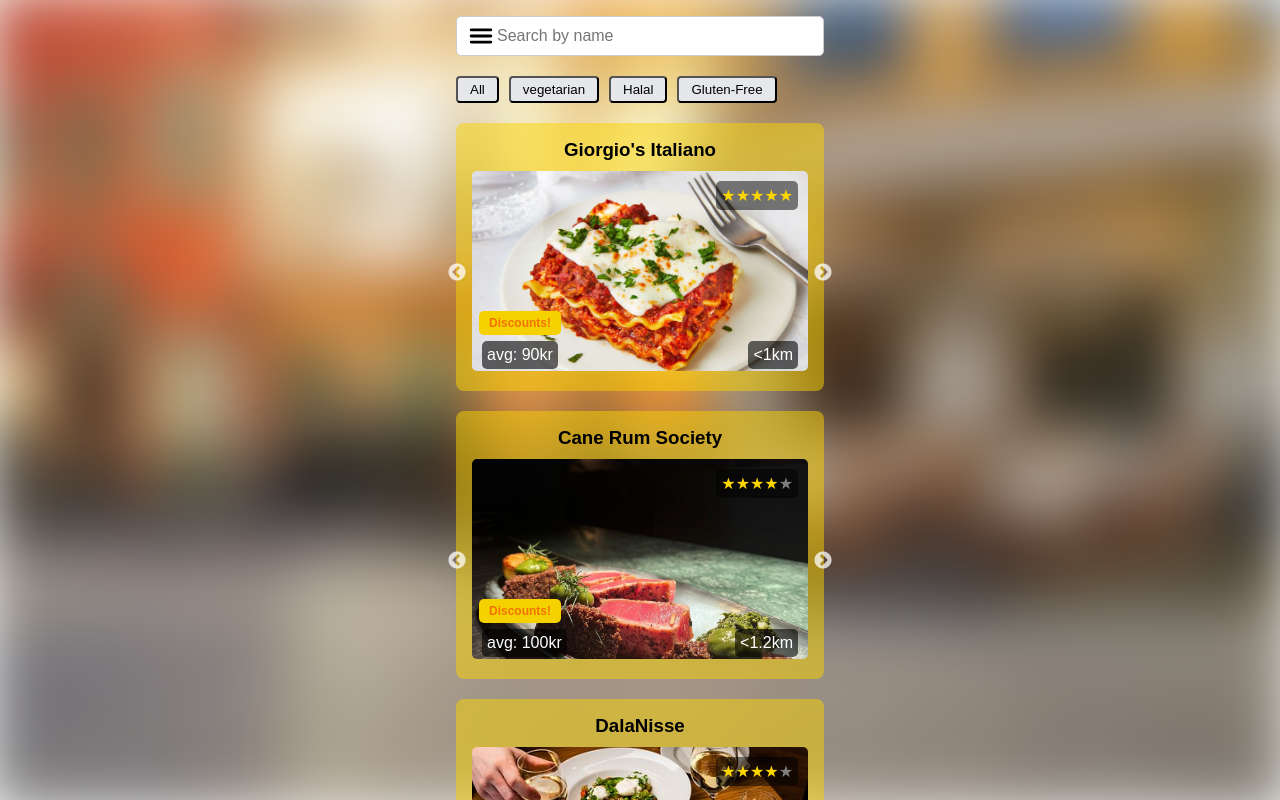
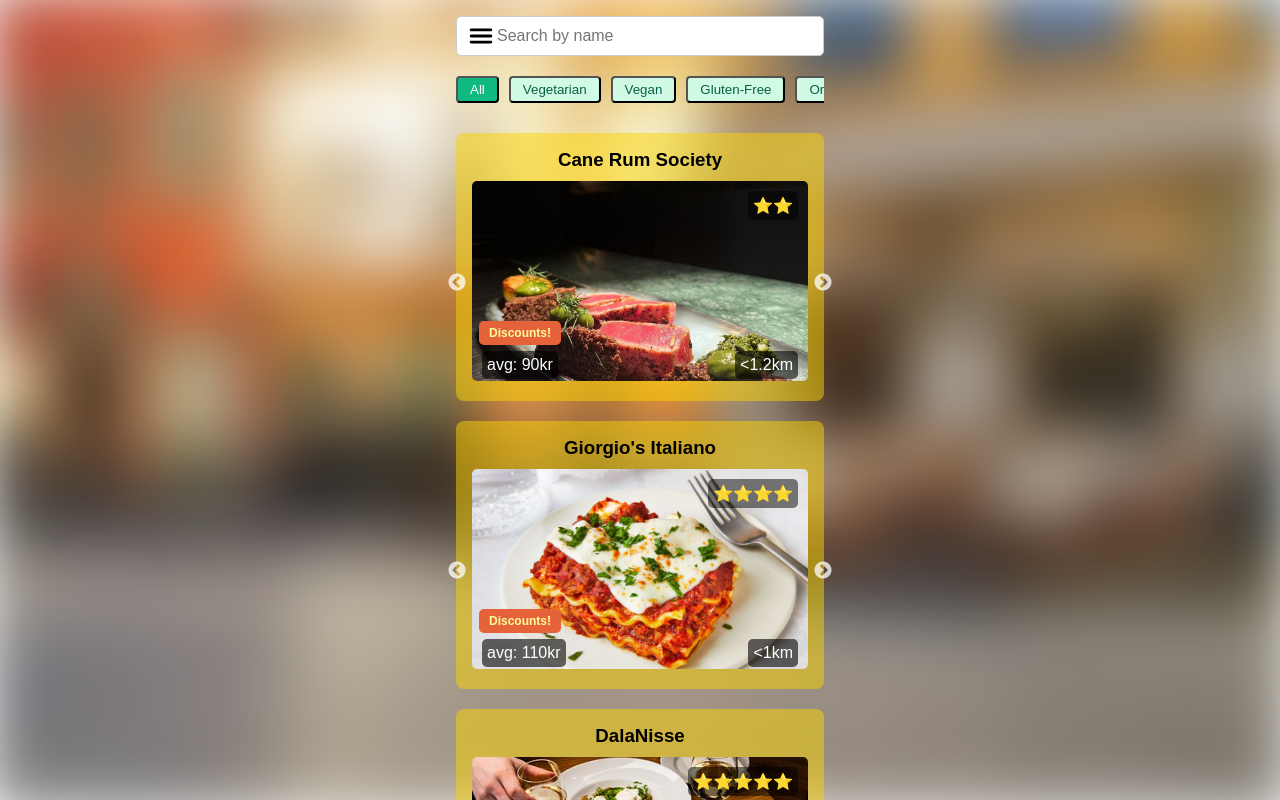
Before and after one commit to Karl-7/Restaurant-Menu-App, a React (Create React App) app: page / in a window 1280 px wide. Shown: the top 800 px of the page. Built offline with nearby package versions, Linux system fonts and the light colour scheme.

Commit message:
final_real

```diff
--- a/src/components/RestaurantCard.js
+++ b/src/components/RestaurantCard.js
@@ -18,10 +18,11 @@ function RestaurantCard({ name, rating, imageList, price, distance, onDiscountCl
 
   const renderStars = (rating) => {
     const stars = [];
-    for (let i = 1; i <= 5; i++) {
+    for (let i = 0; i < rating; i++) {
       stars.push(
         <span key={i} style={{ color: i <= rating ? 'gold' : 'gray' }}>
-          ★
+          {/* ★ */}
+          ⭐
         </span>
       );
     }
--- a/src/main.css
+++ b/src/main.css
@@ -37,20 +37,35 @@
   margin-bottom: 20px;
   display: flex;
   gap: 10px;
+  overflow-x: auto;           /* Enable horizontal scrolling */
+  white-space: nowrap;        /* Prevent wrapping */
+  -webkit-overflow-scrolling: touch; /* Smooth scrolling on iOS */
+  padding-bottom: 10px;       /* Space for scrollbar */
+}
+
+/* Optional: Customize scrollbar appearance */
+.filters::-webkit-scrollbar {
+  height: 8px;
+}
+
+.filters::-webkit-scrollbar-thumb {
+  background: #888;
+  border-radius: 4px;
 }
 
 .filter-button {
   padding: 0.25rem 0.75rem;
   border-radius: 0.25rem;
-  background-color: #e5e7eb;
-  color: #000;
+  background-color: #d1fae5; /* Light green background */
+  color: #065f46; /* Dark green text */
   text-align: center;
   cursor: pointer;
+  flex-shrink: 0;            /* Prevent buttons from shrinking */
 }
 
 .filter-button.active {
-  background-color: #f7e478;
-  color: #c15b02;
+  background-color: #10b981; /* Active state: darker green */
+  color: white;
 }
 
 .recommendations {
@@ -108,9 +123,8 @@
   position: absolute;
   bottom: 40px;
   left: 7px; /* Moved to top-left */
-  background-color: #f6d100;
-  color: rgba(239, 94, 3, 0.808);
-
+  background-color: #e5633a;
+  color: rgb(253, 254, 152);
   padding: 5px 10px;
   border-radius: 5px;
   border: none;
@@ -121,8 +135,8 @@
 }
 
 .discount-button:hover {
-  background-color: #e5633a;
-  color: rgb(253, 254, 152);
+  background-color: #f6d100;
+  color: rgba(239, 94, 3, 0.808);
 }
 
 .bottom {
--- a/src/main.js
+++ b/src/main.js
@@ -7,10 +7,14 @@ import { IoMenu } from "react-icons/io5";
 import { CgShoppingCart } from "react-icons/cg";
 import { IoMdCloseCircle } from "react-icons/io";
 
-const categories = ["All", "vegetarian", "Halal", "Gluten-Free"];
+const categories = [
+  "All", "Vegetarian", "Vegan", "Gluten-Free",  "Organic",
+  "No-Seafood", "Halal", "No-Beef", "Low-Carb"
+];
+
 const MainMenu = () => {
   const navigate = useNavigate();
-  const [activeFilter, setActiveFilter] = useState("name");
+  const [activeFilters, setActiveFilters] = useState(["All"]);
   const [searchQuery, setSearchQuery] = useState('');
   const [filteredData, setFilteredData] = useState(data);
   const [showSideMenu, setShowSideMenu] = useState(false);
@@ -18,22 +22,54 @@ const MainMenu = () => {
   const handleSearchChange = (event) => {
     const query = event.target.value;
     setSearchQuery(query);
+    filterData(query, activeFilters);
+  };
+
+  const handleFilterClick = (category) => {
+    let newFilters;
+    if (category === "All") {
+      newFilters = ["All"];
+    } else {
+      if (activeFilters.includes("All")) {
+        newFilters = [category];
+      } else {
+        newFilters = activeFilters.includes(category)
+          ? activeFilters.filter(f => f !== category)
+          : [...activeFilters, category];
+        if (newFilters.length === 0) newFilters = ["All"];
+      }
+    }
+    setActiveFilters(newFilters);
+    filterData(searchQuery, newFilters);
+  };
+
+  const filterData = (query, filters) => {
+    let filtered = data;
+
+    // Special case: Vegetarian + Halal + Gluten-Free
+    const specificFilters = ["Vegetarian", "Halal", "Gluten-Free"];
+    const hasAllSpecificFilters = specificFilters.every(f => filters.includes(f));
+    const hasOnlySpecificFilters = filters.length === specificFilters.length && hasAllSpecificFilters;
+
+    if (hasOnlySpecificFilters) {
+      // Only show DalaNisse (corrected spelling) when exactly these three filters are selected
+      filtered = data.filter(item => item.name === "DalaNisse");
+    } else if (!filters.includes("All")) {
+      // Normal filtering for other combinations, using .some() for type array
+      filtered = data.filter(item =>
+        filters.every(filter =>
+          item.type.some(t => t.toLowerCase() === filter.toLowerCase())
+        )
+      );
+    }
 
     if (query) {
-      const filtered = data.filter(item => {
-        switch (activeFilter) {
-          case 'name':
-            return item.name.toLowerCase().includes(query.toLowerCase());
-          case 'vegetarian':
-            return item.type.toString().includes(query);
-          default:
-            return true;
-        }
-      });
-      setFilteredData(filtered);
-    } else {
-      setFilteredData(data);
+      filtered = filtered.filter(item =>
+        item.name.toLowerCase().includes(query.toLowerCase())
+      );
     }
+
+    setFilteredData(filtered);
   };
 
   const handleDiscountClick = (restaurantName) => {
@@ -48,15 +84,15 @@ const MainMenu = () => {
           type="text"
           value={searchQuery}
           onChange={handleSearchChange}
-          placeholder={activeFilter === 'name' ? "Search by name" : "Search by vegetarian"}
+          placeholder="Search by name"
         />
       </div>
       <div className="filters">
         {categories.map((cat) => (
           <button
             key={cat}
-            className={`filter-button ${activeFilter === cat ? "active" : ""}`}
-            onClick={() => setActiveFilter(cat)}
+            className={`filter-button ${activeFilters.includes(cat) ? "active" : ""}`}
+            onClick={() => handleFilterClick(cat)}
           >
             {cat}
           </button>
--- a/src/restaurants/data.json
+++ b/src/restaurants/data.json
@@ -1,34 +1,34 @@
 [
     {
-        "name": "Giorgio's Italiano",
-        "rating": "5",
-        "imageList": ["/restaurant_data/Giorgio's Italiano/burger 1.jpg", "/restaurant_data/Giorgio's Italiano/lasagna 1.jpg", "/restaurant_data/Giorgio's Italiano/restaurant.jpg","/restaurant_data/Giorgio's Italiano/pasta 1.jpg"],
+        "name": "Cane Rum Society",
+        "rating": "2",
+        "imageList": ["/restaurants/r1/1.jpg", "/restaurants/r1/2.jpg", "/restaurants/r1/3.jpg","/restaurants/r1/4.jpg","/restaurants/r1/5.jpg","/restaurants/r1/6.jpg","/restaurants/r1/7.jpg"],
         "price": "90kr",
-        "distance": "<1km",
-        "type": "nonvegetarian"
+        "distance": "<1.2km",
+        "type": ["nonvegetarian"]
     },
     {
-        "name": "Cane Rum Society",
-        "rating": "4.9",
-        "imageList": ["/restaurants/r1/1.jpg", "/restaurants/r1/2.jpg", "/restaurants/r1/3.jpg","/restaurants/r1/4.jpg","/restaurants/r1/5.jpg","/restaurants/r1/6.jpg","/restaurants/r1/7.jpg"],
-        "price": "100kr",
-        "distance": "<1.2km",
-        "type": "nonvegetarian"
+        "name": "Giorgio's Italiano",
+        "rating": "3.7",
+        "imageList": ["/restaurant_data/Giorgio's Italiano/burger 1.jpg", "/restaurant_data/Giorgio's Italiano/lasagna 1.jpg", "/restaurant_data/Giorgio's Italiano/restaurant.jpg","/restaurant_data/Giorgio's Italiano/pasta 1.jpg"],
+        "price": "110kr",
+        "distance": "<1km",
+        "type": ["vegetarian"]
     },
     {
         "name": "DalaNisse",
         "rating": "4.5",
         "imageList": ["/restaurants/r2/1.jpg", "/restaurants/r2/2.jpg", "/restaurants/r2/3.jpg","/restaurants/r2/4.jpg","/restaurants/r2/5.jpg","/restaurants/r2/6.jpg","/restaurants/r2/7.jpg"],
-        "price": "150kr",
+        "price": "145kr",
         "distance": "<1.5km",
-        "type": "nonvegetarian"
+        "type": ["vegetarian","Halal","Gluten-Free"]
     },
     {
         "name": "Mom's Kitchen Nybrogatan",
         "rating": "4",
         "imageList": ["/restaurants/r3/1.jpg", "/restaurants/r3/2.jpg", "/restaurants/r3/3.jpg","/restaurants/r3/4.jpg","/restaurants/r3/5.jpg","/restaurants/r3/6.jpg","/restaurants/r3/7.jpg"],
-        "price": "120kr",
+        "price": "200kr",
         "distance": "<2km",
-        "type": "nonvegetarian"
+        "type": ["vegetarian","Halal","Gluten-Free"]
     }
 ]
```
Also changed, not shown: src/avatar.jpeg (deleted).
